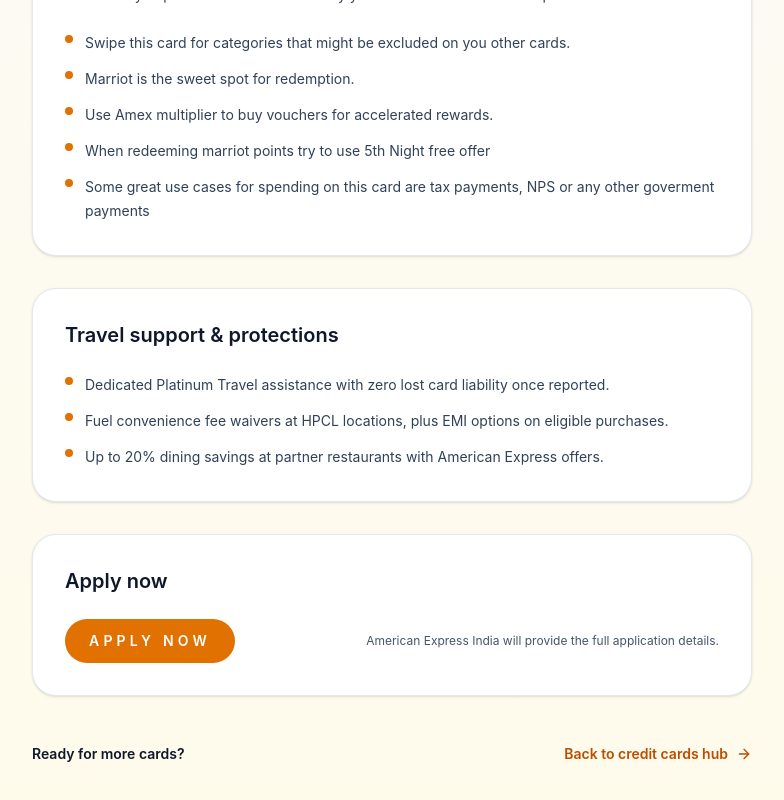
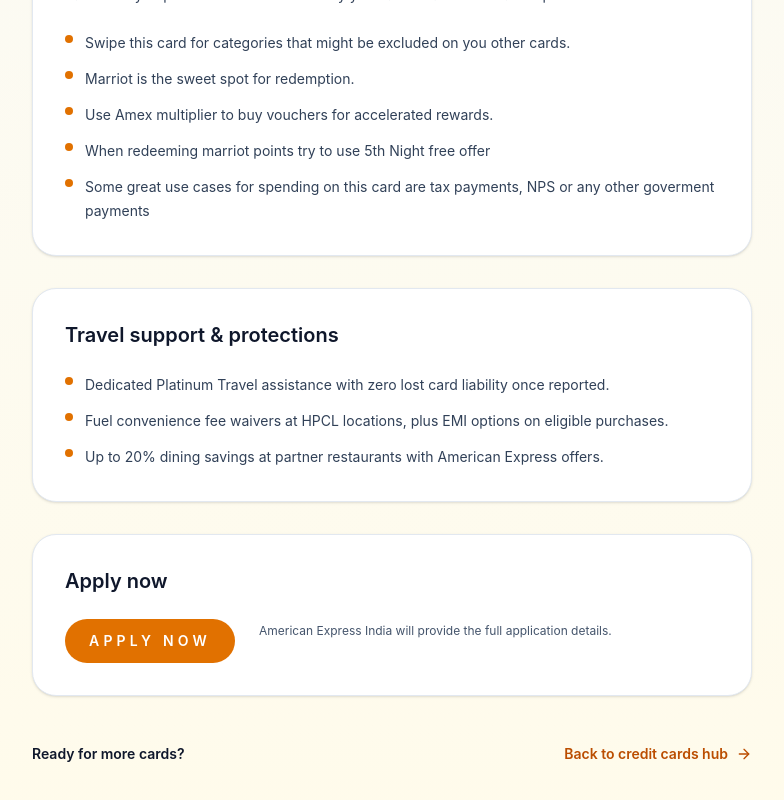
Before and after one commit to bansalmanik/travel-website, a Next.js app: page /travel-with-points/credit-cards/american-express-platinum-travel-credit-card in a window 1280 px wide. Shown: the part 3133-3933 px from the top of the page, without its empty margins (248-1032 px from the left). Built offline with nearby package versions, Linux system fonts and the light colour scheme.

Commit message:
Fixed apply now button size for credit card

```diff
--- a/app/travel-with-points/credit-cards/[slug]/page.tsx
+++ b/app/travel-with-points/credit-cards/[slug]/page.tsx
@@ -351,16 +351,16 @@ function ApplyNowSection({ applyNow }: { applyNow: CardApplyNow }) {
 
   return (
     <SectionWrapper title="Apply now">
-      <div className="flex flex-col gap-4 sm:flex-row sm:items-center sm:justify-between">
+      <div className="flex flex-col gap-4 sm:flex-row sm:items-start sm:gap-6">
         <a
           href={applyNow.url}
-          className="inline-flex w-full items-center justify-center rounded-full bg-amber-600 px-6 py-3 text-sm font-semibold uppercase tracking-[0.3em] text-white transition hover:bg-amber-500 sm:w-auto"
+          className="inline-flex flex-shrink-0 items-center justify-center rounded-full bg-amber-600 px-6 py-3 text-sm font-semibold uppercase tracking-[0.3em] text-white transition hover:bg-amber-500 whitespace-nowrap"
           target="_blank"
           rel="noopener noreferrer"
         >
           {label}
         </a>
-        {applyNow.disclaimer ? <p className="text-xs text-slate-600">{applyNow.disclaimer}</p> : null}
+        {applyNow.disclaimer ? <p className="text-xs text-slate-600 pt-1">{applyNow.disclaimer}</p> : null}
       </div>
     </SectionWrapper>
   );
```
